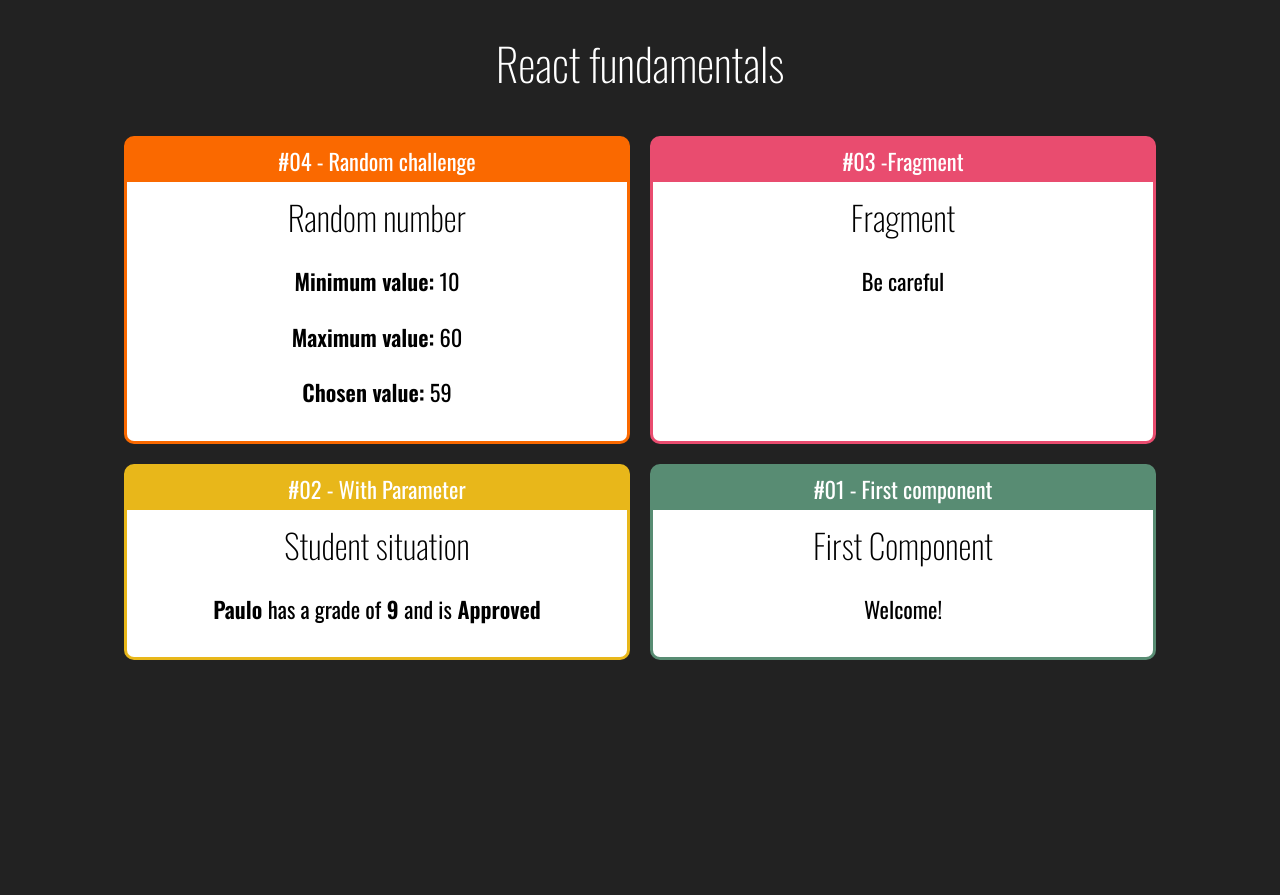
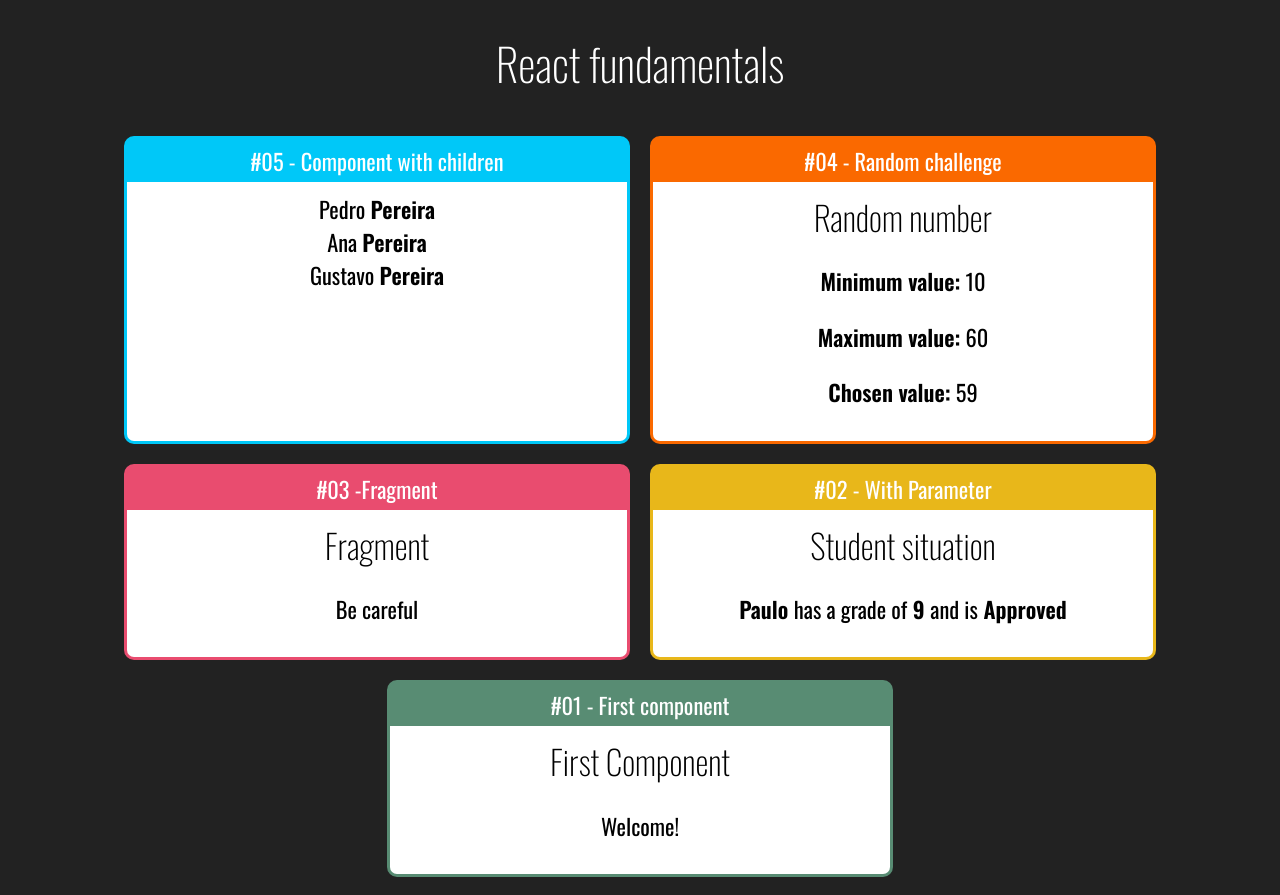
Before and after one commit to JulianaBernardes/react-redux, a React (Create React App) app in the folder fundamentals-react/: page / in a window 1280 px wide. Before the commit the page ends 800 px from the top, so only its background shows below. Built offline with nearby package versions, Linux system fonts and the light colour scheme.

Commit message:
react fundamentals

```diff
--- a/fundamentals-react/src/App.jsx
+++ b/fundamentals-react/src/App.jsx
@@ -1,6 +1,8 @@
 import React from 'react'
 import './App.css'
 
+import Family from './components/basics/Family'
+import FamilyMember from './components/basics/FamilyMember'
 import Card from './components/layout/Card'
 import First from './components/basics/First'
 import WithParameter from './components/basics/WithParameter'
@@ -13,6 +15,14 @@
             <h1>React fundamentals</h1>
 
             <div className="Cards">
+
+                <Card title="#05 - Component with children" color="#00C8F8">
+                    <Family surname="Pereira">
+                        <FamilyMember name="Pedro"/>
+                        <FamilyMember name="Ana"/>
+                        <FamilyMember name="Gustavo"/>
+                    </Family>
+                </Card>
 
                 <Card title="#04 - Random challenge" color="#FA6900">
                     <Random min={10} max={60} />
--- /dev/null
+++ b/fundamentals-react/src/components/basics/Family.jsx
@@ -0,0 +1,12 @@
+import React, { cloneElement } from 'react'
+
+// eslint-disable-next-line import/no-anonymous-default-export
+export default props => {
+    return (
+        <div>
+            {props.children.map((child, i) => {
+                    return cloneElement(child, {...props, key: i});
+                })}
+        </div>
+    )
+}
--- /dev/null
+++ b/fundamentals-react/src/components/basics/FamilyMember.jsx
@@ -0,0 +1,11 @@
+import React from 'react'
+
+// eslint-disable-next-line import/no-anonymous-default-export
+export default props => {
+
+    return (
+        <div>
+            {props.name} <strong>{props.surname}</strong>
+        </div>
+    )
+}
```
Also changed, not shown: 1 other file (tests, documents, lock files or other folders).
